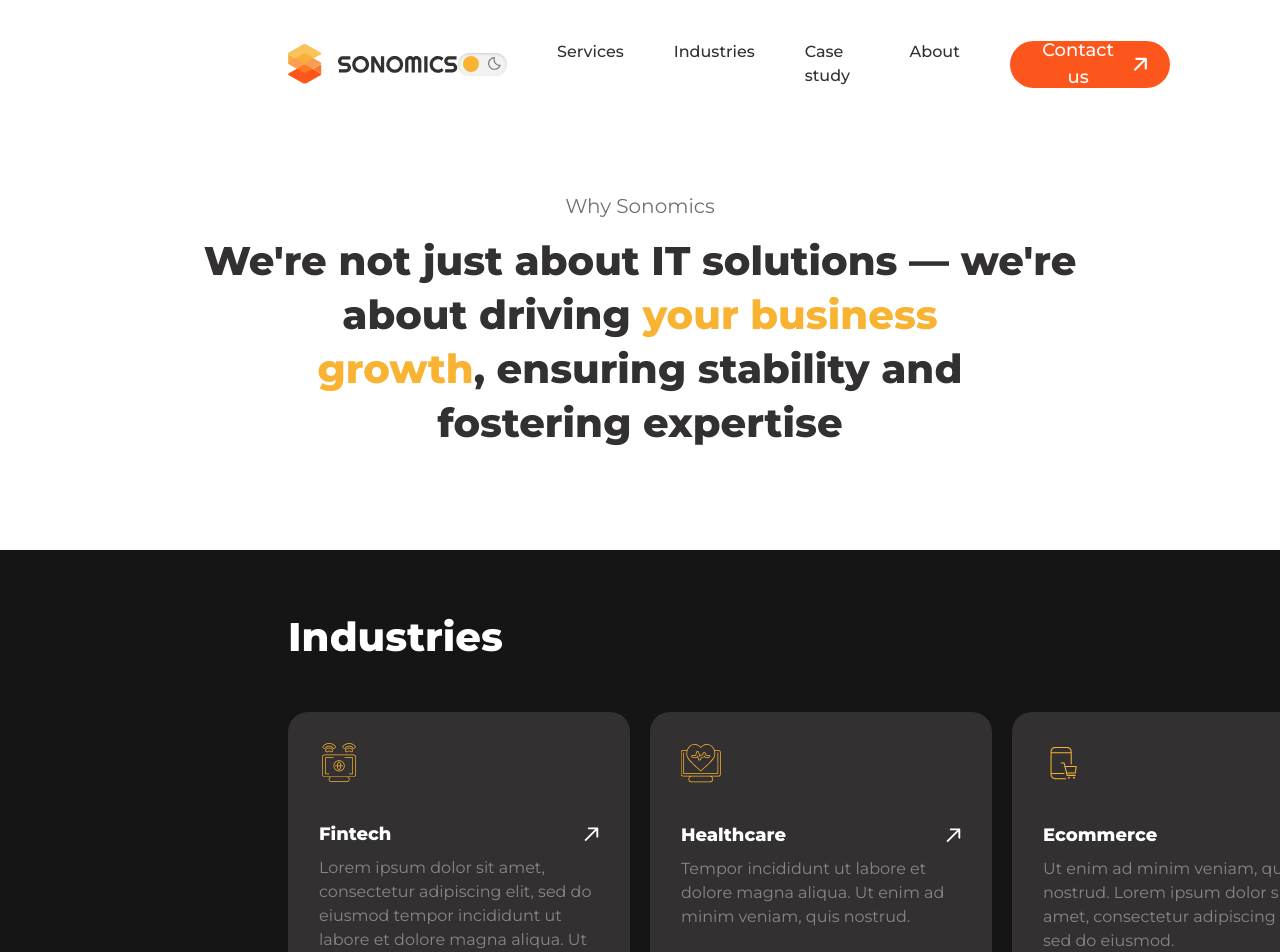
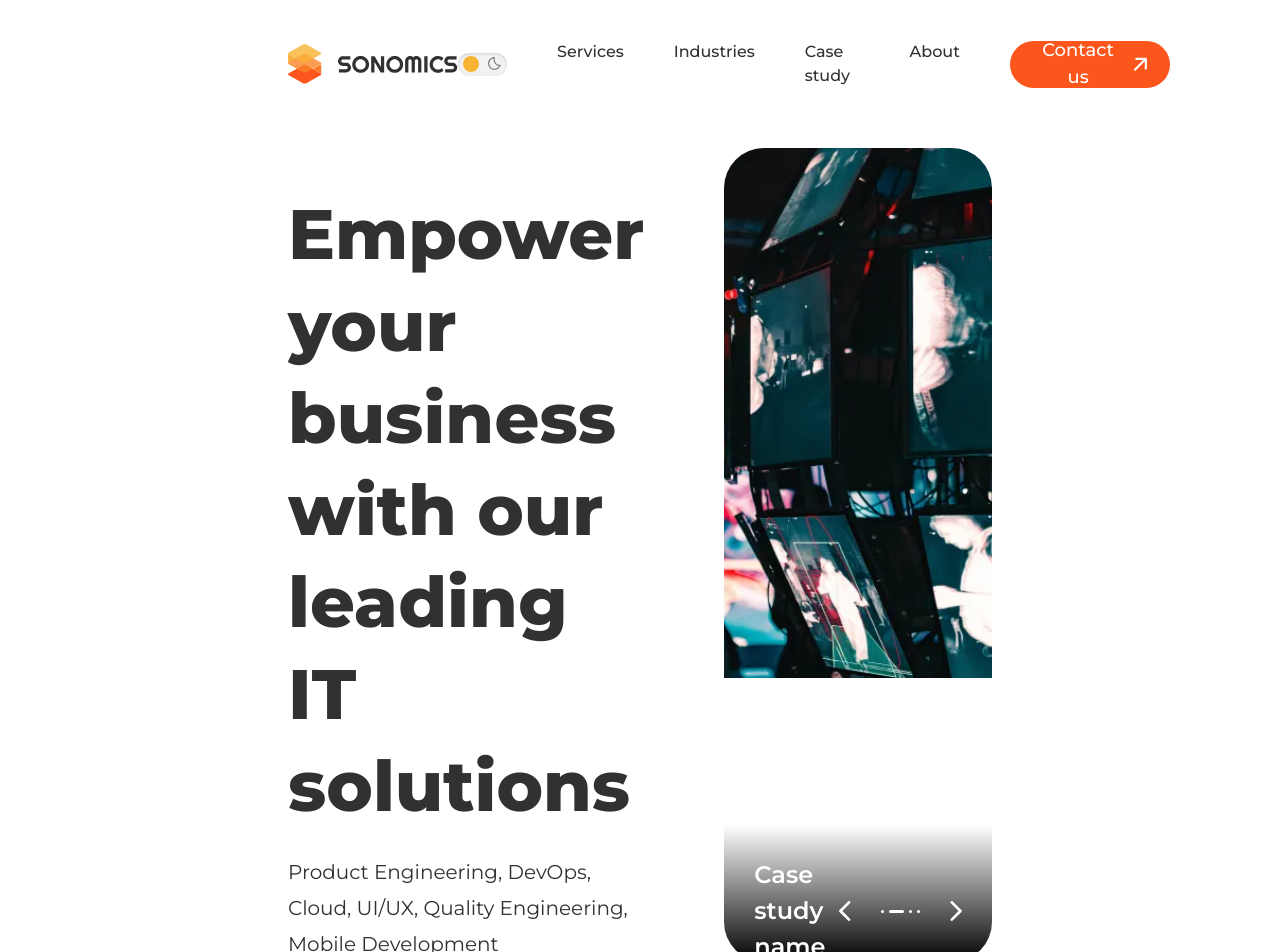
Before and after one commit to skabanets/sonomics, a React (Vite) app: page / in a window 1280 px wide. Shown: the top 952 px of the page. Built offline with nearby package versions, Linux system fonts and the light colour scheme.

Commit message:
Add Hero section

```diff
--- a/src/pages/Home.tsx
+++ b/src/pages/Home.tsx
@@ -1,8 +1,9 @@
-import { WhyUs, Industries, Services, CaseStudies } from "../sections";
+import { WhyUs, Industries, Services, CaseStudies, Hero } from "../sections";
 
 const Home = () => {
   return (
     <>
+      <Hero />
       <WhyUs />
       <Industries />
       <Services />
--- /dev/null
+++ b/src/sections/Home/Hero.tsx
@@ -0,0 +1,20 @@
+import { Slider } from "../../components";
+
+import { caseStudies } from "../../constants";
+import { CaseStudy } from "../../types";
+
+export const Hero = () => {
+  return (
+    <section className="pt-[60px]">
+      <div className="container flex gap-[80px]">
+        <div className="flex w-[600px] flex-col gap-[22px] pt-[40px]">
+          <h1>Empower your business with our leading IT solutions</h1>
+          <h6 className="secondaryTextColor">
+            Product Engineering, DevOps, Cloud, UI/UX, Quality Engineering, Mobile Development
+          </h6>
+        </div>
+        <Slider slides={caseStudies as CaseStudy[]} />
+      </div>
+    </section>
+  );
+};
--- a/src/sections/index.ts
+++ b/src/sections/index.ts
@@ -1,3 +1,4 @@
+export * from "./Home/Hero";
 export * from "./Home/WhyUs";
 export * from "./Home/Industries";
 export * from "./Home/Services";
```
